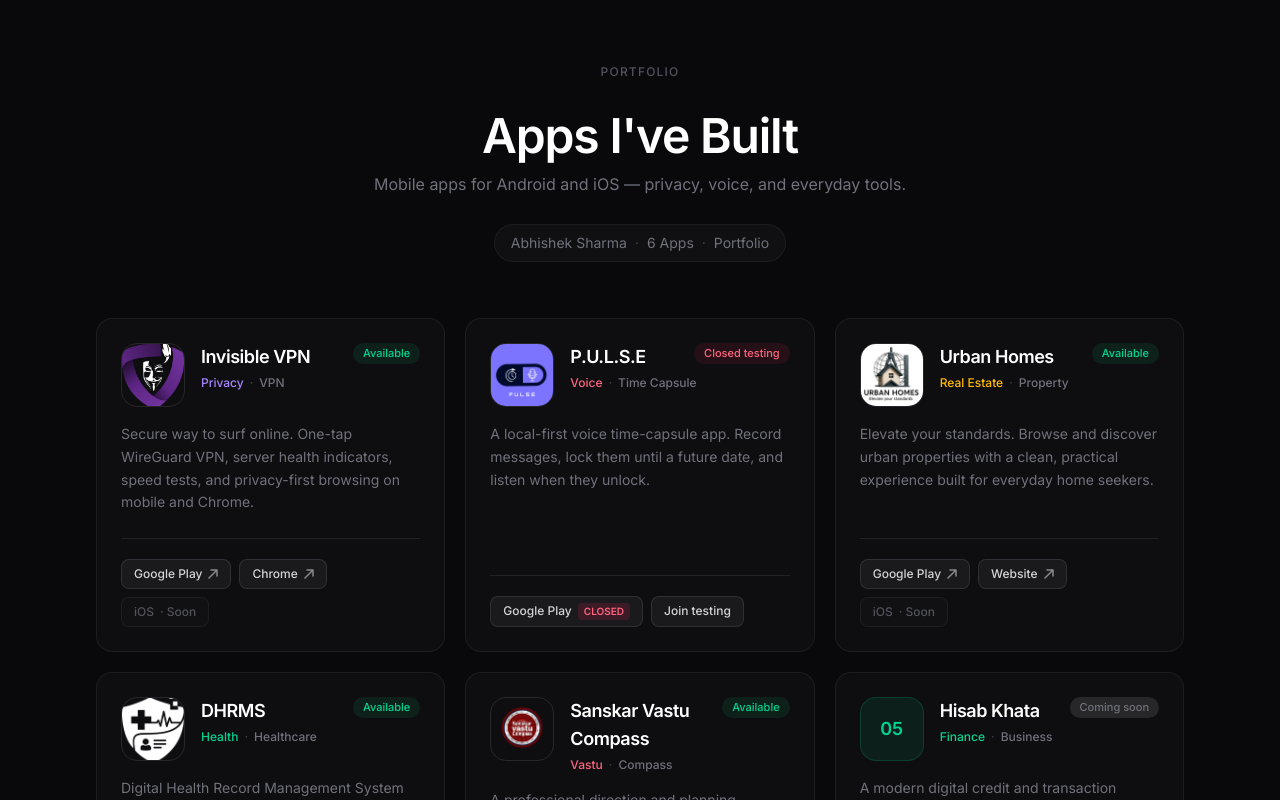
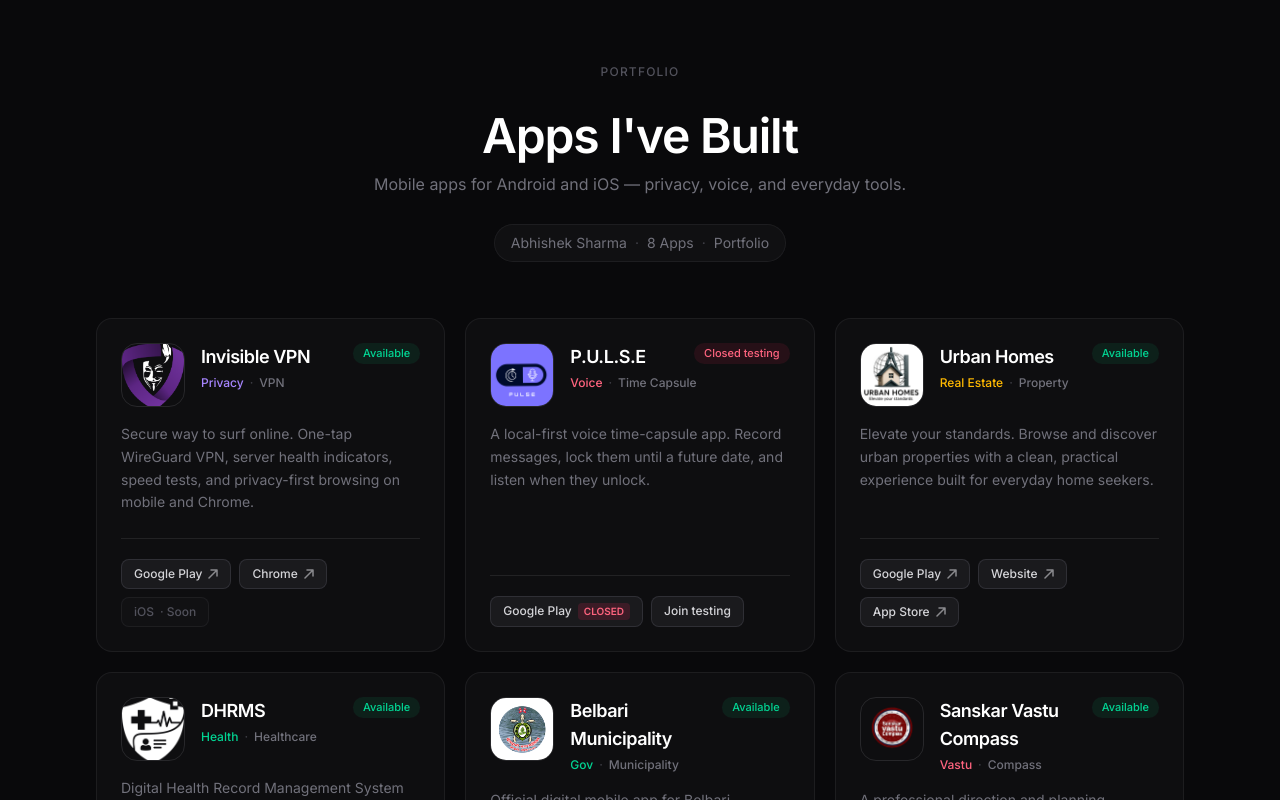
Before and after one commit to 4bhisheksharma/app-portfolio, a React (Vite) app: page / in a window 1280 px wide. Shown: the top 800 px of the page. Built offline with nearby package versions, Linux system fonts and the light colour scheme.

Commit message:
feat: add portfolio apps data and icon component for application showcase

```diff
--- a/src/components/apps/AppIcon.tsx
+++ b/src/components/apps/AppIcon.tsx
@@ -135,6 +135,18 @@
         />
       </>
     ),
+    building: (
+      <>
+        <path
+          d="M3 21h18M5 21V5a2 2 0 0 1 2-2h10a2 2 0 0 1 2 2v16M9 9h1M9 13h1M9 17h1M14 9h1M14 13h1M14 17h1"
+          stroke="currentColor"
+          strokeWidth="2"
+          strokeLinecap="round"
+          strokeLinejoin="round"
+          fill="none"
+        />
+      </>
+    ),
   }
 
   return (
--- a/src/data/apps.ts
+++ b/src/data/apps.ts
@@ -48,8 +48,9 @@
     iconImage: '/apps/urban-homes.png',
     playStoreUrl:
       'https://play.google.com/store/apps/details?id=com.digitalpathshala.urbanhomes',
-      iosComingSoon: true,
-      websiteUrl: 'https://dhrmsfrontend-puyrr.ondigitalocean.app/',
+    iosComingSoon: false,
+    appStoreUrl: 'https://apps.apple.com/us/app/urban-homes-np/id6796251918',
+    websiteUrl: 'https://urbanhomes.com.np/',
   },
   {
     id: 'dhrms',
@@ -69,8 +70,24 @@
     iosComingSoon: true,
   },
   {
+    id: 'belbari-municipality',
+    number: '05',
+    tag: 'Gov',
+    category: 'Municipality',
+    name: 'Belbari Municipality',
+    description:
+      'Official digital mobile app for Belbari Municipality (Morang, Nepal) providing citizen services, public notices, grievance redressal, ward information, and an AI municipal assistant.',
+    accent: 'emerald',
+    icon: 'building',
+    status: 'live',
+    iconImage: '/apps/belbari-municipality.png',
+    playStoreUrl:
+      'https://play.google.com/store/apps/details?id=com.palika.palika_app',
+    websiteUrl: 'https://belbarimun.gov.np/',
+  },
+  {
     id: 'sanskar-vastu-compass',
-    number: '04',
+    number: '06',
     tag: 'Vastu',
     category: 'Compass',
     name: 'Sanskar Vastu Compass',
@@ -86,7 +103,7 @@
   },
   {
     id: 'hisab-khata',
-    number: '05',
+    number: '07',
     tag: 'Finance',
     category: 'Business',
     name: 'Hisab Khata',
@@ -98,7 +115,7 @@
   },
   {
     id: 'digital-khata',
-    number: '06',
+    number: '08',
     tag: 'Ledger',
     category: 'Shop Management',
     name: 'Digital Khata',
--- a/src/data/site.ts
+++ b/src/data/site.ts
@@ -5,12 +5,12 @@
   title: "Apps I've Built",
   subtitle: 'Mobile apps for Android and iOS — privacy, voice, and everyday tools.',
   sectionLabel: 'Portfolio',
-  appCount: 6,
+  appCount: 8,
   portfolioUrl: 'https://www.abhishek-sharma.com.np/',
   testingContactEmail: 'developer@abhishek-sharma.com.np',
   navLinks: [
     { label: 'Abhishek Sharma', href: 'https://www.abhishek-sharma.com.np/' },
-    { label: '6 Apps' },
+    { label: '8 Apps' },
     { label: 'Portfolio', href: 'https://www.abhishek-sharma.com.np/' },
   ],
 }
--- a/src/types/app.ts
+++ b/src/types/app.ts
@@ -2,7 +2,15 @@
 
 export type AppAccent = 'orange' | 'emerald' | 'violet' | 'rose' | 'amber'
 
-export type AppIcon = 'finance' | 'ledger' | 'shield' | 'wallet' | 'pulse' | 'home' | 'compass'
+export type AppIcon =
+  | 'finance'
+  | 'ledger'
+  | 'shield'
+  | 'wallet'
+  | 'pulse'
+  | 'home'
+  | 'compass'
+  | 'building'
 
 export interface App {
   id: string
```
Also changed, not shown: public/apps/belbari-municipality.png (added).
